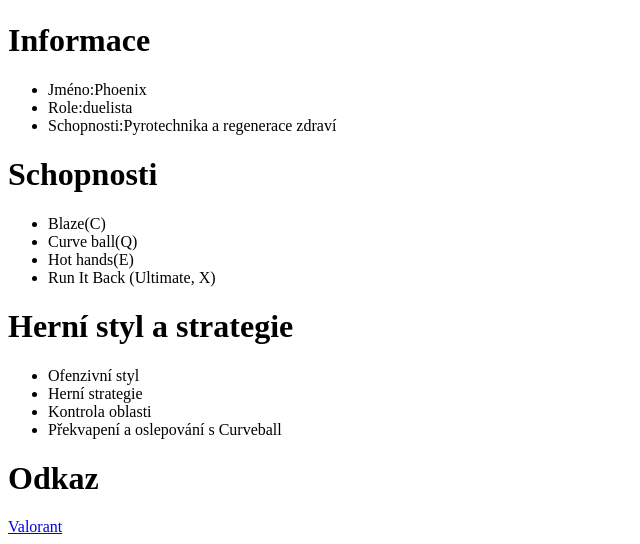
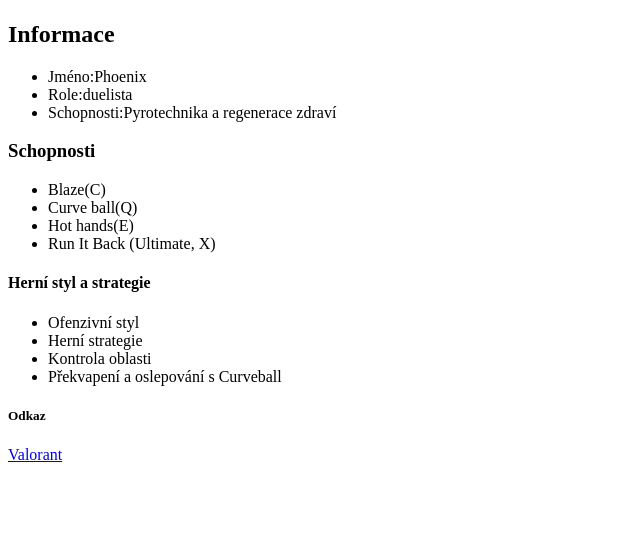
Before and after one commit to MatejJordan/matej.jordan09.github.io, a plain HTML site: page index.html in a window 1280 px wide. Shown: the part 383-927 px from the top of the page, without its empty margins (0-640 px from the left). After the commit the page ends 855 px from the top, so only its background shows below. Drawn offline with Linux system fonts and the light colour scheme.

Commit message:
Add files via upload

```diff
--- a/index.html
+++ b/index.html
@@ -3,29 +3,33 @@
 <head>
     <meta charset="UTF-8">
     <meta name="viewport" content="width=device-width, initial-scale=1.0">
+	<link rel="stylesheet" href="style.css">
     <title>Agent Phoenix info </title>
+
 </head>
 
 <h1>Agent Phoenix info</h1>
 
 <img src="https://tse4.mm.bing.net/th/id/OIP.2GMw0QzA_SonLM0iOdcELAHaEK?rs=1&pid=ImgDetMain&o=7&rm=3"alt="" width="400">
 
-<h1>Informace</h1>
+<link rel="stylesheet" href="style.css">
+<h2>Informace</h2>
 <ul>
 	<li>Jméno:Phoenix</li>
 	<li>Role:duelista</li>
 	<li>Schopnosti:Pyrotechnika a regenerace zdraví</li>
 </ul>
 
-<h1>Schopnosti</h1>
+<link rel="stylesheet" href="style.css">
+<h3>Schopnosti</h3>
 <ul>
 	<li>Blaze(C)</li>
 	<li>Curve ball(Q)</li>
 	<li>Hot hands(E)</li>
 	<li>Run It Back (Ultimate, X)</li>
 </ul>
-
-<h1>Herní styl a strategie</h1>
+<link rel="stylesheet" href="style.css">
+<h4>Herní styl a strategie</h4>
 <ul>
 	<li>Ofenzivní styl</li>
 	<li>Herní strategie</li>
@@ -33,9 +37,9 @@
 	<li>Překvapení a oslepování s Curveball</li>
 </ul>
 
-<h1>Odkaz</h1>
+<h5>Odkaz</h5>
 
-</h1>
+</h6>
 <a target="_blank" href=https://playvalorant.com/en-gb/ target="_blank">Valorant</a><br>
 
 
```
